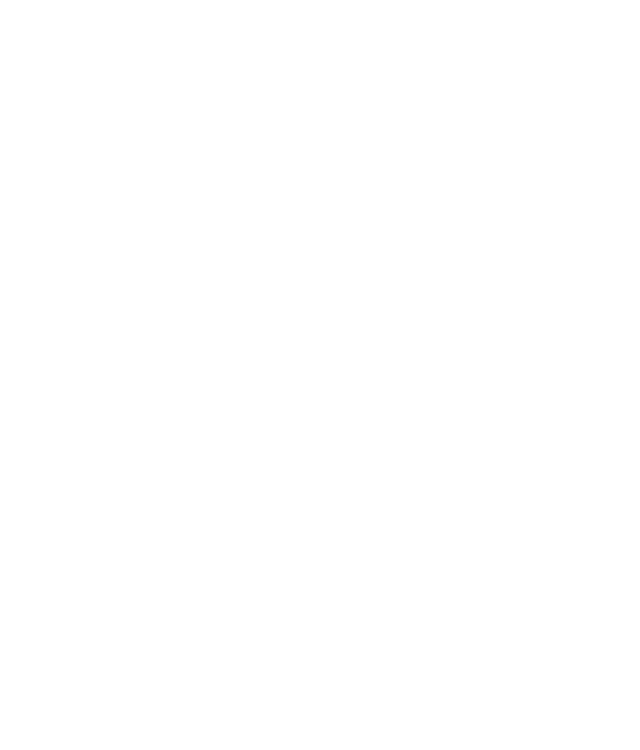
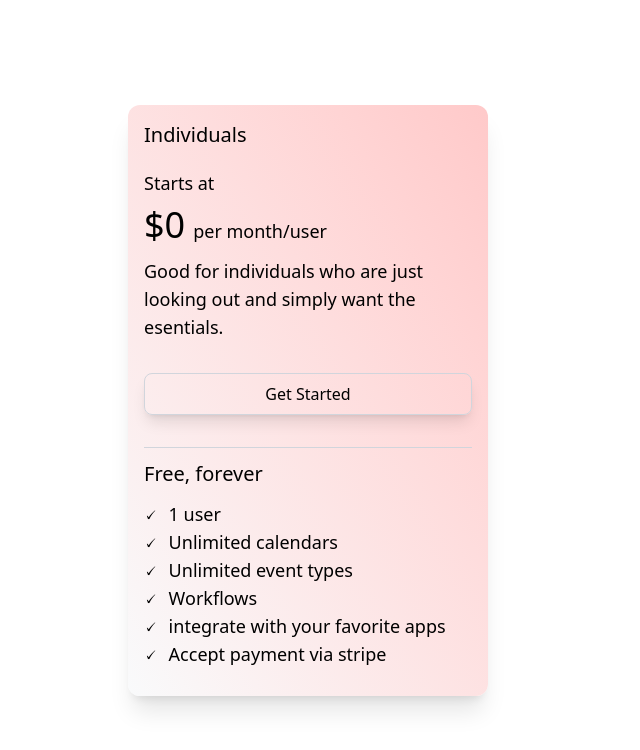
Before and after one commit to BRajendra10/Tailwind-CSS, a plain HTML site: page Pricing-card/index.html in a window 1280 px wide. Shown: the whole page, without its empty margins (0-640 px from the left). Drawn offline with nearby package versions, Linux system fonts and the light colour scheme.

Commit message:
Update index.html

```diff
--- a/Pricing-card/index.html
+++ b/Pricing-card/index.html
@@ -12,7 +12,32 @@
 
     <main class="main flex justify-center items-center w-full h-screen">
         <div class="flex justify-between items-center w-[80%] h-[700px]">
+            <div class="w-[360px] h-fit p-4 bg-gradient-to-bl from-red-200 to-gray-50 rounded-xl shadow-xl">
+                <h3 class="text-xl mb-5">Individuals</h3>
+                <span class="text-lg">Starts at</span>
 
+                <div class="w-full flex items-end text-lg mt-2">
+                    <h2 class="text-4xl inline-block mr-2">$0</h2>
+                    <span>per month/user</span>
+                </div>
+
+                <p class="subpixel-antialiased text-lg mt-3">Good for individuals who are just looking out and simply want the esentials.</p>
+
+                <button class="w-full h-50px border border-gray-300 rounded-lg shadow-lg p-2 my-8">Get Started</button>
+
+                <div class="w-full border-t-1 border-gray-300 py-3">
+                    <h4 class="text-xl mb-3">Free, forever</h4>
+
+                    <ul class="flex-col">
+                        <li class="text-lg before:content-['🗸'] before:mr-3">1 user</li>
+                        <li class="text-lg before:content-['🗸'] before:mr-3">Unlimited calendars</li>
+                        <li class="text-lg before:content-['🗸'] before:mr-3">Unlimited event types</li>
+                        <li class="text-lg before:content-['🗸'] before:mr-3">Workflows</li>
+                        <li class="text-lg before:content-['🗸'] before:mr-3">integrate with your favorite apps</li>
+                        <li class="text-lg before:content-['🗸'] before:mr-3">Accept payment via stripe</li>
+                    </ul>
+                </div>
+            </div>
         </div>
     </main>
 
```
